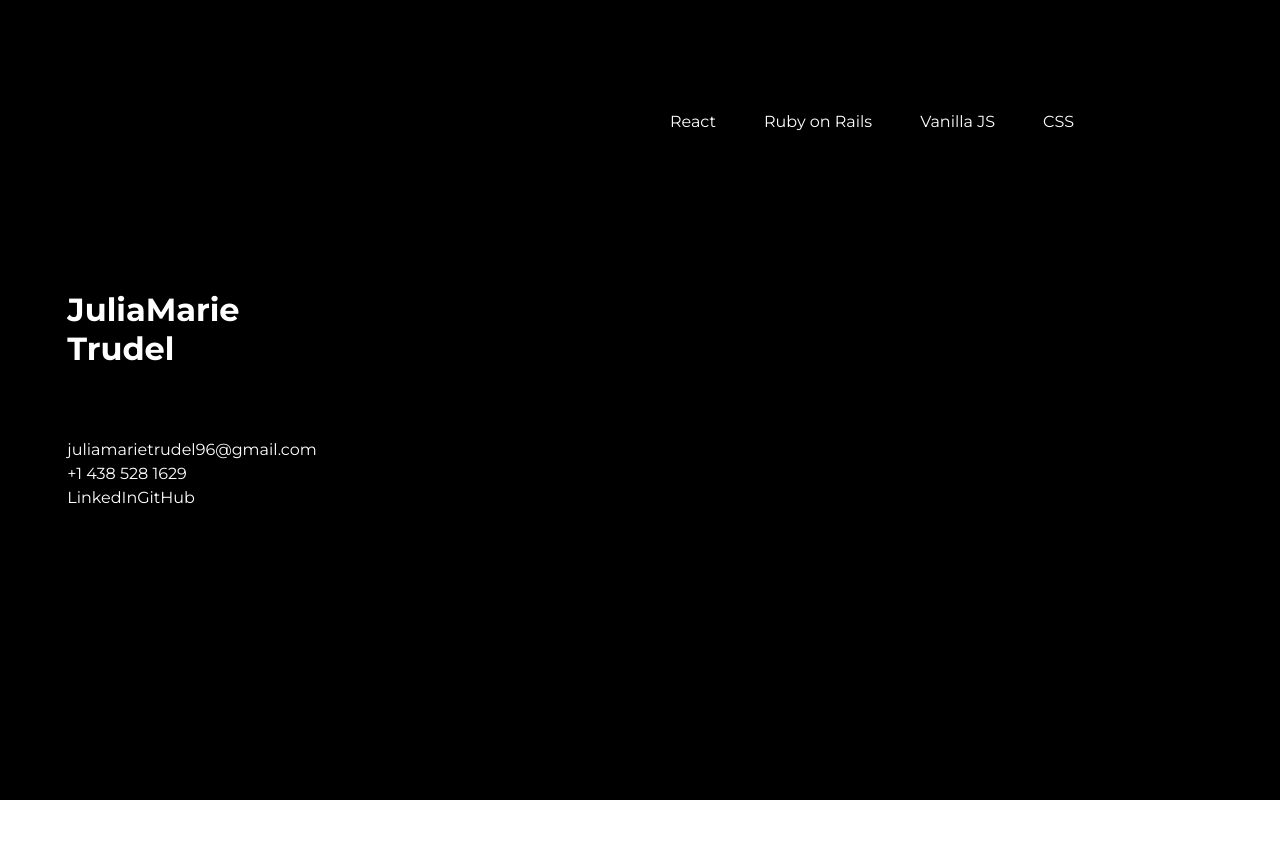
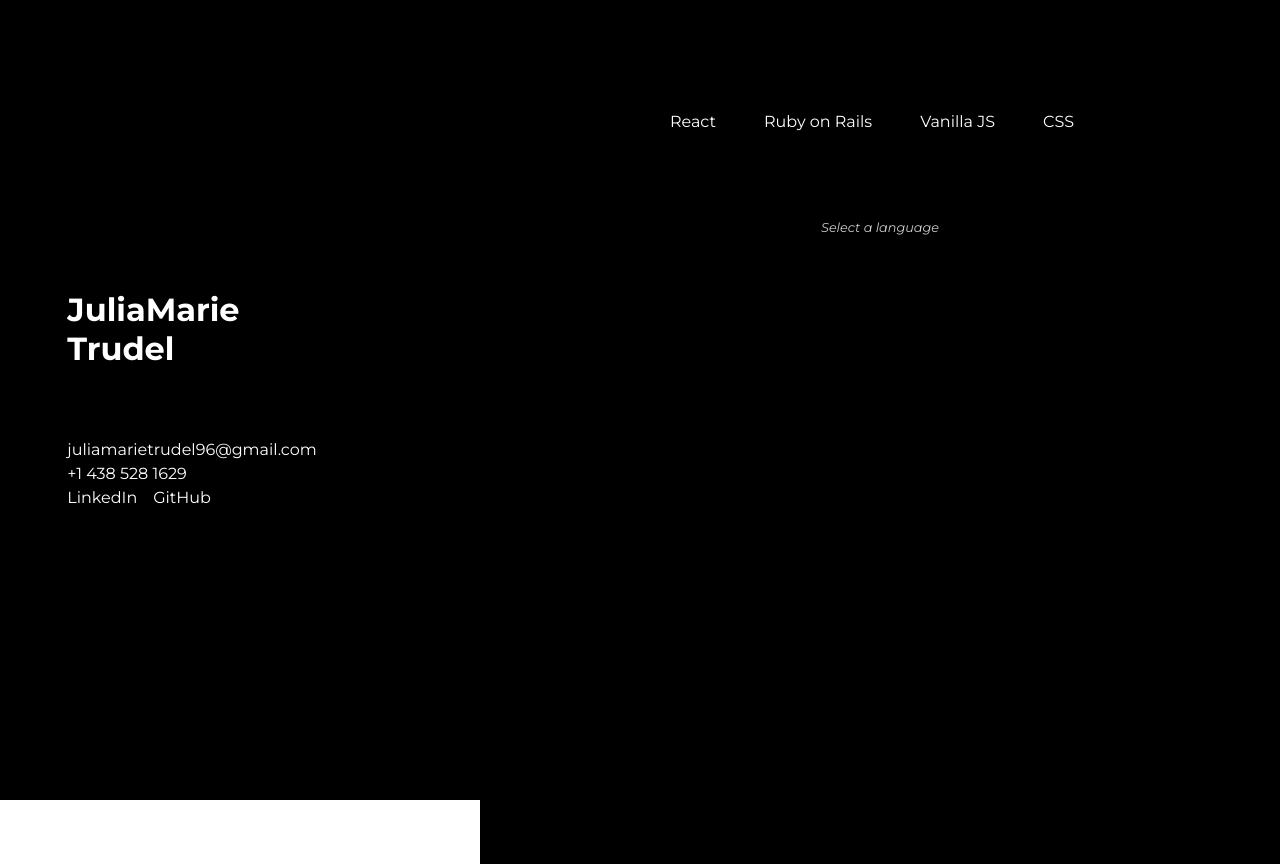
Before and after one commit to juliamarietrudel/portfolio, a React (Vite) app: page / in a window 1280 px wide. Before the commit the page ends 800 px from the top, so only its background shows below. Built offline with nearby package versions, Linux system fonts and the light colour scheme.

Commit message:
basic version completed

```diff
--- a/src/App.css
+++ b/src/App.css
@@ -6,6 +6,7 @@
 
 .app-container {
   width: 100%;
+  height: 100vh;
 }
 @media (max-width: 991px) {
   .app-container {
--- a/src/components/Cards.css
+++ b/src/components/Cards.css
@@ -9,10 +9,18 @@
   display: grid;
   filter: grayscale(100%);
 }
+
 @media (max-width: 991px) {
+  .cards {
+    grid-template-columns: 1fr 1fr;
+  }
+
+@media (max-width: 768px) {
   .cards {
     grid-template-columns: 1fr;
   }
+}
+
 }
 @media (min-width: 992px) {
   .cards {
--- a/src/components/Content.css
+++ b/src/components/Content.css
@@ -1,3 +1,6 @@
-.container-content{
-  padding: 2rem;
+.select-language-message {
+  text-align: center;
+  font-style: italic;
+  color: rgba(255, 255, 255, 0.8);
+  font-size: 0.8rem;
 }
--- a/src/components/Content.tsx
+++ b/src/components/Content.tsx
@@ -20,7 +20,11 @@ export default function Content() {
         selectedLanguage={selectedLanguage}
         setSelectedLanguage={handleSelectedLanguage}
       />
-      <Cards selectedLanguage={selectedLanguage} />
+      {selectedLanguage ? (
+        <Cards selectedLanguage={selectedLanguage} />
+      ) : (
+        <p className="select-language-message">Select a language</p>
+      )}
     </div>
   );
 }
--- a/src/components/Menu.css
+++ b/src/components/Menu.css
@@ -2,6 +2,8 @@
   background-color: #000000;
   color: white;
   filter: grayscale(0%);
+  padding: 2rem;
+  height: 100vh;
 }
 
 .inline-list {
--- a/src/components/Navbar.css
+++ b/src/components/Navbar.css
@@ -8,6 +8,10 @@
 
 .navbar-container a, p {
   line-height: 1.5rem;
+}
+
+#email {
+  cursor: pointer;
 }
 
 @media (max-width: 991px) {
@@ -73,6 +77,7 @@
 
   .navbar-container a {
     color: white;
+    margin-right: 1rem;
   }
 
   .navbar-links-container {
--- a/src/components/Navbar.tsx
+++ b/src/components/Navbar.tsx
@@ -11,7 +11,7 @@ export default function Navbar() {
         </h1>
         <div className="navbar-info-container">
           <div className="navbar-contact-container">
-            <p>juliamarietrudel96@gmail.com</p>
+            <p id="email">juliamarietrudel96@gmail.com</p>
             <p>+1 438 528 1629</p>
           </div>
           <div className="navbar-links-container">
```
